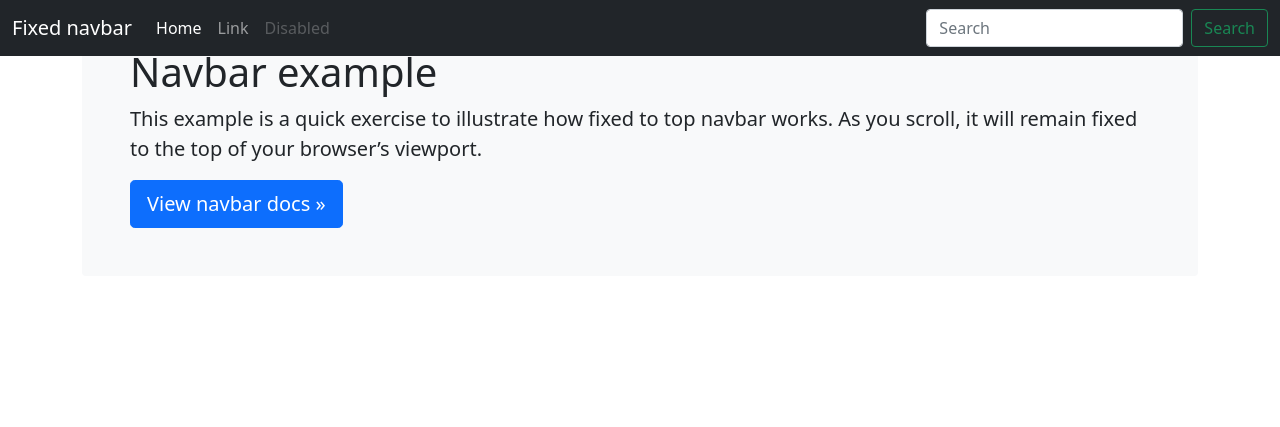
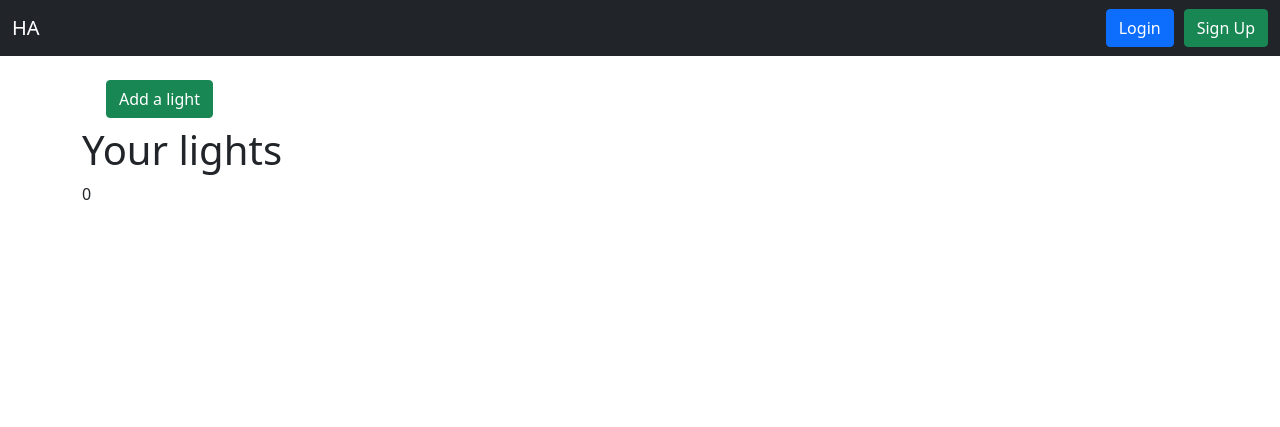
Before and after one commit to niksan870/home_assistant, a Python web app: template templates/lights.html in a window 1280 px wide. Shown: the top 427 px of the page. Before the commit the page ends 228 px from the top, so only its background shows below. Run offline with Jinja, Linux system fonts and the light colour scheme; the template is opened without the code that fills it, so the values that code supplies are empty.

Commit message:
CRUD lightins and add gitignore

```diff
--- a/__init__.py
+++ b/__init__.py
@@ -29,7 +29,6 @@ app.register_blueprint(auth_blueprint)
 app.register_blueprint(main_blueprint)
 app.register_blueprint(lights_blueprint)
 db.create_all(app=create_app())
-# db.session.commit()
 
 login_manager = LoginManager()
 login_manager.login_view = 'auth.login'
--- a/models.py
+++ b/models.py
@@ -1,4 +1,6 @@
 from flask_login import UserMixin
+from sqlalchemy.orm import relationship
+
 from . import db
 
 
@@ -7,3 +9,4 @@ class User(UserMixin, db.Model):
     email = db.Column(db.String(100), unique=True)
     password = db.Column(db.String(100))
     name = db.Column(db.String(1000))
+    light = relationship("Light", uselist=False, back_populates="user")
--- a/templates/base.html
+++ b/templates/base.html
@@ -1,88 +1,47 @@
-<!--<!DOCTYPE html>-->
-<!--<html>-->
-
-<!--<head>-->
-<!--    <meta charset="utf-8">-->
-<!--    <meta http-equiv="X-UA-Compatible" content="IE=edge">-->
-<!--    <meta name="viewport" content="width=device-width, initial-scale=1">-->
-<!--    <title>Flask Auth Example</title>-->
-<!--&lt;!&ndash;    <link rel="stylesheet" href="https://cdnjs.cloudflare.com/ajax/libs/bulma/0.7.2/css/bulma.min.css" />&ndash;&gt;-->
-<!--    <link href="https://cdn.jsdelivr.net/npm/bootstrap@5.0.1/dist/css/bootstrap.min.css" rel="stylesheet" integrity="sha384-+0n0xVW2eSR5OomGNYDnhzAbDsOXxcvSN1TPprVMTNDbiYZCxYbOOl7+AMvyTG2x" crossorigin="anonymous">-->
-<!--</head>-->
-
-<!--<body>-->
-<!--    <section class="hero is-primary is-fullheight">-->
-<!--        <div class="hero-head">-->
-<!--            <nav class="navbar">-->
-<!--                <div class="container">-->
-
-<!--                    <div id="navbarMenuHeroA" class="navbar-menu">-->
-<!--                        <div class="navbar-end">-->
-<!--                            <a href="{{ url_for('main.index') }}" class="navbar-item">-->
-<!--                                Home-->
-<!--                            </a>-->
-<!--                            {% if current_user.is_authenticated %}-->
-<!--                            <a href="{{ url_for('main.profile') }}" class="navbar-item">-->
-<!--                                Profile-->
-<!--                            </a>-->
-<!--                            {% endif %}-->
-<!--                            {% if not current_user.is_authenticated %}-->
-<!--                            <a href="{{ url_for('auth.login') }}" class="navbar-item">-->
-<!--                                Login-->
-<!--                            </a>-->
-<!--                            <a href="{{ url_for('auth.signup') }}" class="navbar-item">-->
-<!--                                Sign Up-->
-<!--                            </a>-->
-<!--                            {% endif %}-->
-<!--                            {% if current_user.is_authenticated %}-->
-<!--                            <a href="{{ url_for('auth.logout') }}" class="navbar-item">-->
-<!--                                Logout-->
-<!--                            </a>-->
-<!--                            {% endif %}-->
-<!--                        </div>-->
-<!--                    </div>-->
-<!--                </div>-->
-<!--            </nav>-->
-<!--        </div>-->
-<!--        <div class="hero-body">-->
-<!--            <div class="container has-text-centered">-->
-<!--               {% block content %}-->
-<!--               {% endblock %}-->
-<!--            </div>-->
-<!--        </div>-->
-<!--    </section>-->
-<!--</body>-->
-
-<!--</html>-->
-
 <!doctype html>
 <html lang="en">
 <head>
     <meta charset="utf-8">
     <meta name="viewport" content="width=device-width, initial-scale=1">
     <meta name="description" content="">
-    <meta name="author" content="Mark Otto, Jacob Thornton, and Bootstrap contributors">
+    <!--    <meta name="author" content="Mark Otto, Jacob Thornton, and Bootstrap contributors">-->
     <meta name="generator" content="Hugo 0.83.1">
-    <title>Fixed top navbar example · Bootstrap v5.0</title>
+    <title>Home Assistant</title>
 
-    <link rel="canonical" href="https://getbootstrap.comhttps://getbootstrap.com/docs/5.0/examples/navbar-fixed/">
-
+    <link rel="canonical"
+          href="https://getbootstrap.comhttps://getbootstrap.com/docs/5.0/examples/navbar-fixed/">
 
 
     <!-- Bootstrap core CSS -->
-<!--<link href="https://getbootstrap.com/docs/5.0/dist/css/bootstrap.min.css" rel="stylesheet" integrity="sha384-+0n0xVW2eSR5OomGNYDnhzAbDsOXxcvSN1TPprVMTNDbiYZCxYbOOl7+AMvyTG2x" crossorigin="anonymous">-->
-<link href="https://cdn.jsdelivr.net/npm/bootstrap@5.0.1/dist/css/bootstrap.min.css" rel="stylesheet" integrity="sha384-+0n0xVW2eSR5OomGNYDnhzAbDsOXxcvSN1TPprVMTNDbiYZCxYbOOl7+AMvyTG2x" crossorigin="anonymous">
+    <link href="https://cdn.jsdelivr.net/npm/bootstrap@5.0.1/dist/css/bootstrap.min.css"
+          rel="stylesheet"
+          integrity="sha384-+0n0xVW2eSR5OomGNYDnhzAbDsOXxcvSN1TPprVMTNDbiYZCxYbOOl7+AMvyTG2x"
+          crossorigin="anonymous">
     <!-- Favicons -->
-<link rel="apple-touch-icon" href="https://getbootstrap.com/docs/5.0/assets/img/favicons/apple-touch-icon.png" sizes="180x180">
-<link rel="icon" href="https://getbootstrap.com/docs/5.0/assets/img/favicons/favicon-32x32.png" sizes="32x32" type="image/png">
-<link rel="icon" href="https://getbootstrap.com/docs/5.0/assets/img/favicons/favicon-16x16.png" sizes="16x16" type="image/png">
-<link rel="manifest" href="https://getbootstrap.com/docs/5.0/assets/img/favicons/manifest.json">
-<link rel="mask-icon" href="https://getbootstrap.com/docs/5.0/assets/img/favicons/safari-pinned-tab.svg" color="#7952b3">
-<link rel="icon" href="https://getbootstrap.com/docs/5.0/assets/img/favicons/favicon.ico">
+    <link rel="apple-touch-icon"
+          href="https://getbootstrap.com/docs/5.0/assets/img/favicons/apple-touch-icon.png"
+          sizes="180x180">
+    <link rel="icon"
+          href="https://getbootstrap.com/docs/5.0/assets/img/favicons/favicon-32x32.png"
+          sizes="32x32" type="image/png">
+    <link rel="icon"
+          href="https://getbootstrap.com/docs/5.0/assets/img/favicons/favicon-16x16.png"
+          sizes="16x16" type="image/png">
+    <link rel="manifest"
+          href="https://getbootstrap.com/docs/5.0/assets/img/favicons/manifest.json">
+    <link rel="mask-icon"
+          href="https://getbootstrap.com/docs/5.0/assets/img/favicons/safari-pinned-tab.svg"
+          color="#7952b3">
+    <link rel="icon"
+          href="https://getbootstrap.com/docs/5.0/assets/img/favicons/favicon.ico">
     <meta name="theme-color" content="#7952b3">
 
 
     <style>
+       body {
+          min-height: 75rem;
+          padding-top: 4.5rem;
+       }
       .bd-placeholder-img {
         font-size: 1.125rem;
         text-anchor: middle;
@@ -96,50 +55,55 @@
           font-size: 3.5rem;
         }
       }
-    </style>
 
 
-    <!-- Custom styles for this template -->
-    <link href="navbar-top-fixed.css" rel="stylesheet">
+
+
+
+    </style>
 </head>
 <body>
 
 <nav class="navbar navbar-expand-md navbar-dark fixed-top bg-dark">
     <div class="container-fluid">
-    <a class="navbar-brand" href="#">Fixed navbar</a>
-    <button class="navbar-toggler" type="button" data-bs-toggle="collapse" data-bs-target="#navbarCollapse" aria-controls="navbarCollapse" aria-expanded="false" aria-label="Toggle navigation">
+        <a class="navbar-brand" href="{{ url_for('main.index') }}">HA</a>
+        <button class="navbar-toggler" type="button" data-bs-toggle="collapse"
+                data-bs-target="#navbarCollapse" aria-controls="navbarCollapse"
+                aria-expanded="false" aria-label="Toggle navigation">
             <span class="navbar-toggler-icon"></span>
         </button>
         <div class="collapse navbar-collapse" id="navbarCollapse">
-      <ul class="navbar-nav me-auto mb-2 mb-md-0">
-        <li class="nav-item">
-          <a class="nav-link active" aria-current="page" href="#">Home</a>
-        </li>
-        <li class="nav-item">
-          <a class="nav-link" href="#">Link</a>
-        </li>
-        <li class="nav-item">
-          <a class="nav-link disabled" href="#" tabindex="-1" aria-disabled="true">Disabled</a>
-        </li>
-      </ul>
-      <form class="d-flex">
-        <input class="form-control me-2" type="search" placeholder="Search" aria-label="Search">
-        <button class="btn btn-outline-success" type="submit">Search</button>
-      </form>
+            <ul class="navbar-nav me-auto mb-2 mb-md-0"></ul>
+            {% if not current_user.is_authenticated %}
+            <a href="{{ url_for('auth.login') }}" class="btn btn-primary">
+                Login
+            </a>
+            <a href="{{ url_for('auth.signup') }}" class="btn btn-success"
+               style="margin-left: 10px">
+                Sign Up
+            </a>
+            {% endif %}
+            {% if current_user.is_authenticated %}
+            <a href="{{ url_for('main.profile') }}" class="btn btn-primary">
+                Profile
+            </a>
+            <a href="{{ url_for('auth.logout') }}" class="btn btn-danger" style="margin-left: 10px">
+                Logout
+            </a>
+            {% endif %}
         </div>
     </div>
 </nav>
 
 <main class="container">
-  <div class="bg-light p-5 rounded">
-    <h1>Navbar example</h1>
-    <p class="lead">This example is a quick exercise to illustrate how fixed to top navbar works. As you scroll, it will remain fixed to the top of your browser’s viewport.</p>
-    <a class="btn btn-lg btn-primary" href="https://getbootstrap.com/docs/5.0/components/navbar/" role="button">View navbar docs &raquo;</a>
-  </div>
+    {% block content %}
+    {% endblock %}
 </main>
 
 
-    <script src="https://getbootstrap.com/docs/5.0/dist/js/bootstrap.bundle.min.js" integrity="sha384-gtEjrD/SeCtmISkJkNUaaKMoLD0//ElJ19smozuHV6z3Iehds+3Ulb9Bn9Plx0x4" crossorigin="anonymous"></script>
+<script src="https://getbootstrap.com/docs/5.0/dist/js/bootstrap.bundle.min.js"
+        integrity="sha384-gtEjrD/SeCtmISkJkNUaaKMoLD0//ElJ19smozuHV6z3Iehds+3Ulb9Bn9Plx0x4"
+        crossorigin="anonymous"></script>
 
 
 </body>
--- a/templates/lights.html
+++ b/templates/lights.html
@@ -2,23 +2,14 @@
 
 {% block content %}
 <div class="row">
-    <nav class="navbar navbar-expand-lg navbar-primary bg-primary">
+    <nav class="navbar navbar-expand-lg navbar-primary">
         <div class="container-fluid">
             <div class="collapse navbar-collapse" id="navbarNav">
                 <ul class="navbar-nav">
                     <li class="nav-item">
-                        <a class="nav-link active" aria-current="page"
-                           href="#">Home</a>
-                    </li>
-                    <li class="nav-item">
-                        <a class="nav-link" href="#">Features</a>
-                    </li>
-                    <li class="nav-item">
-                        <a class="nav-link" href="#">Pricing</a>
-                    </li>
-                    <li class="nav-item">
-                        <a class="nav-link disabled" href="#" tabindex="-1"
-                           aria-disabled="true">Disabled</a>
+                        <a class="btn btn-success" aria-current="page"
+                           href="{{ url_for('light.lights_get_create') }}">Add
+                            a light</a>
                     </li>
                 </ul>
             </div>
@@ -28,11 +19,40 @@
         <h1 class="title">
             Your lights
         </h1>
-    </div>
-    <div class="col-12">
-        <h1>
-            {% if lights %}{{lights}}{% else %}0{% endif %}
-        </h1>
+        {% if lights %}
+        <table class="table">
+            <thead>
+            <tr>
+                <th scope="col">Name</th>
+                <th scope="col">Description</th>
+                <th scope="col">Status</th>
+                <th scope="col">Actions</th>
+            </tr>
+            </thead>
+            <tbody>
+            {% if lights %}
+                {% for light in lights %}
+                <tr>
+                    <td>{{light.name}}</td>
+                    <td>{{light.description}}</td>
+                    <td>{{light.status}}</td>
+                    <td><a class="btn btn-success"
+                           href="{{ url_for('light.lights_get_update', id=light.id) }}">Edit</a>
+                        <form style="display:inline;" method="POST" action="/lights/delete">
+                            <input type="hidden" name="light_id"
+                                   class="form-control" placeholder="{{light.id}}"
+                                   value="{{light.id}}">
+                            <button class="btn btn-danger"
+                                    type="submit">Delete
+                            </button>
+                        </form>
+                    </td>
+                </tr>
+                {% endfor %}
+            {% endif %}
+            </tbody>
+        </table>
+        {% else %}0{% endif %}
     </div>
 </div>
 {% endblock %}
```
Also changed, not shown: lights/models.py (+9 -4 lines), lights/views.py (+69 -4 lines), templates/index.html (+14 -4 lines), templates/lights_create.html (added, +35 -0 lines), templates/lights_update.html (added, +40 -0 lines), templates/login.html (+17 -18 lines), templates/signup.html (+21 -22 lines), 2 other files. Lines whose indentation alone changed are shown as unchanged.
